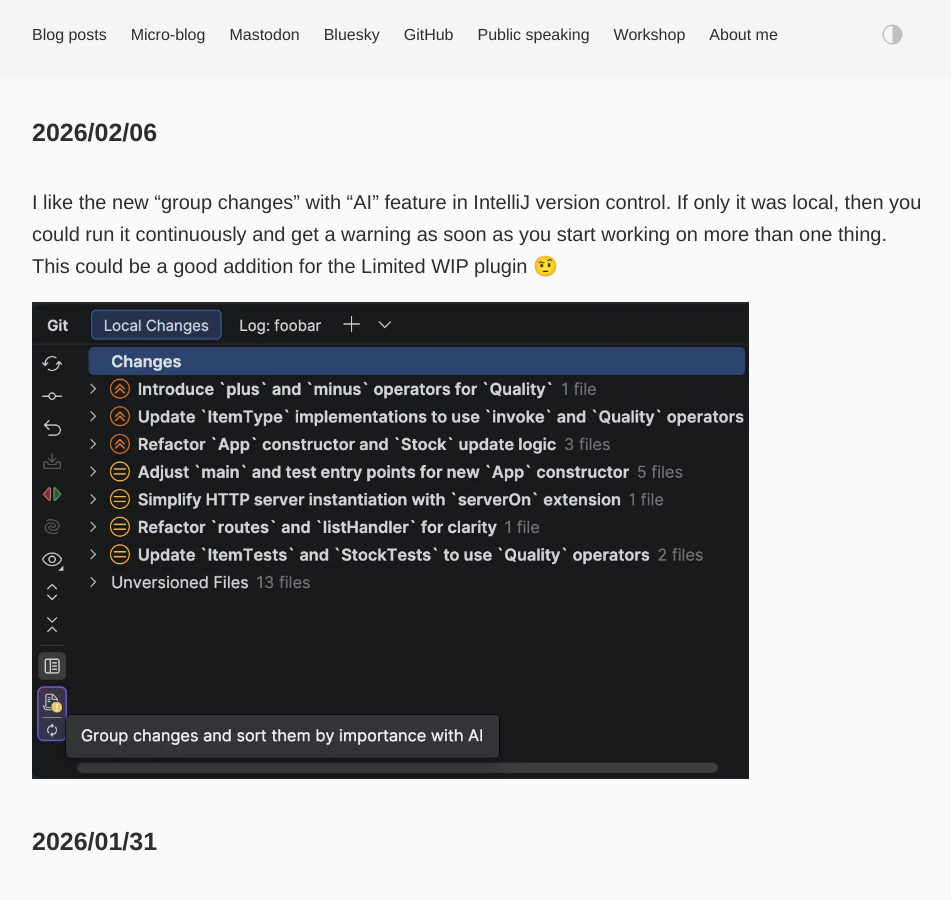
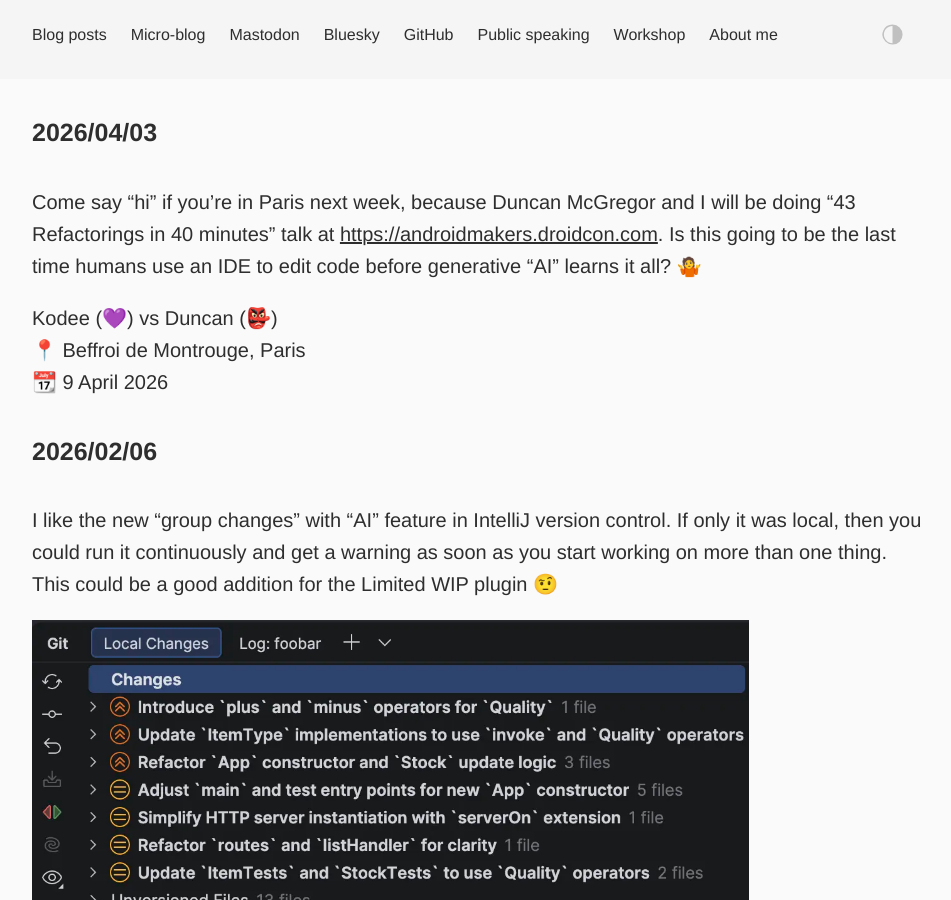
Before and after one commit to dkandalov/dkandalov.github.io, a Jekyll site: the page built from micro-blog.md, in a window 1280 px wide and 900 px high. Shown: the whole window, without its empty margins (160-1111 px from the left). Built offline with Jekyll 4.4.1, drawn with Linux system fonts in a browser that asks for light colours.

Commit message:
updated micro-blog

```diff
--- a/micro-blog.md
+++ b/micro-blog.md
@@ -2,6 +2,13 @@
 layout: post
 permalink: /micro-blog/
 ---
+
+#### 2026/04/03
+Come say "hi" if you're in Paris next week, because Duncan McGregor and I will be doing "43 Refactorings in 40 minutes" talk at <https://androidmakers.droidcon.com>. Is this going to be the last time humans use an IDE to edit code before generative "AI" learns it all? 🤷
+
+Kodee (💜) vs Duncan (👺)<br/>
+📍 Beffroi de Montrouge, Paris<br/>
+📆 9 April 2026
 
 #### 2026/02/06
 I like the new "group changes" with "AI" feature in IntelliJ version control. If only it was local, then you could run it continuously and get a warning as soon as you start working on more than one thing. This could be a good addition for the Limited WIP plugin 🤨
```
